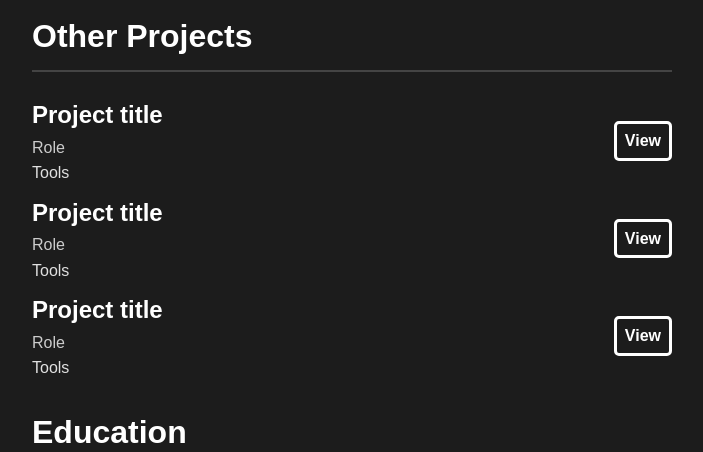
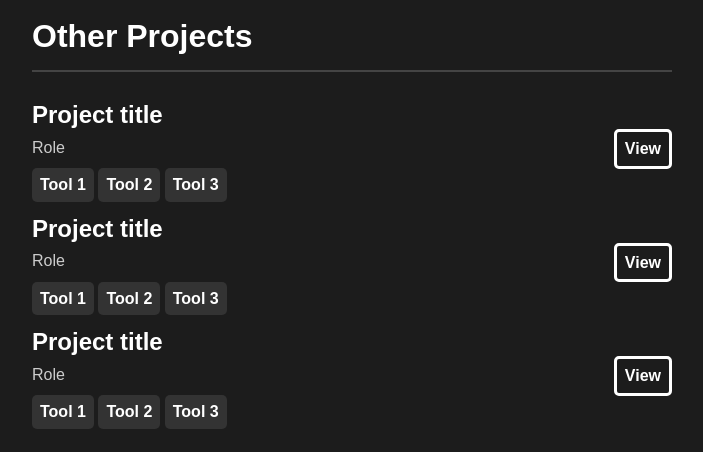
Before and after one commit to KucingMaboek/kucingmaboek.github.io, a website built with webpack: page index.html in a window 1280 px wide. Shown: the part 1440-1892 px from the top of the page, without its empty margins (288-991 px from the left). Built offline with nearby package versions, Linux system fonts and the light colour scheme.

Commit message:
create tool tag

```diff
--- a/css/style.css
+++ b/css/style.css
@@ -267,6 +267,7 @@ h2 {
 .other-projects-role {
   color: #ccc;
   margin: 0;
+  padding-bottom: 8px;
   overflow: hidden;
   text-overflow: ellipsis;
   display: -webkit-box;
@@ -276,13 +277,16 @@ h2 {
 }
 
 .other-projects-tools {
-  margin: 0;
-  overflow: hidden;
-  text-overflow: ellipsis;
-  display: -webkit-box;
-  -webkit-line-clamp: 1;
-  line-clamp: 1;
-  -webkit-box-orient: vertical;
+  display: inline-block;
+  padding: 4px 8px;
+  font-size: 16px;
+  color: #fff;
+  background-color: #333;
+  border-radius: 5px;
+  text-align: center;
+  font-weight: bold;
+  cursor: default;
+  white-space: nowrap;
 }
 
 .other-projects-button-container {
--- a/index.html
+++ b/index.html
@@ -212,7 +212,11 @@
           <div class="other-projects-info">
             <h3 class="other-projects-title">Project title</h3>
             <p class="other-projects-role">Role</p>
-            <p class="other-projects-tools">Tools</p>
+            <div>
+              <span class="other-projects-tools">Tool 1</span>
+              <span class="other-projects-tools">Tool 2</span>
+              <span class="other-projects-tools">Tool 3</span>
+            </div>
           </div>
           <div class="other-projects-button-container">
             <a href="under_construction.html" target="_blank"
@@ -223,7 +227,11 @@
           <div class="other-projects-info">
             <h3 class="other-projects-title">Project title</h3>
             <p class="other-projects-role">Role</p>
-            <p class="other-projects-tools">Tools</p>
+            <div>
+              <span class="other-projects-tools">Tool 1</span>
+              <span class="other-projects-tools">Tool 2</span>
+              <span class="other-projects-tools">Tool 3</span>
+            </div>
           </div>
           <div class="other-projects-button-container">
             <a href="under_construction.html" target="_blank"
@@ -234,7 +242,11 @@
           <div class="other-projects-info">
             <h3 class="other-projects-title">Project title</h3>
             <p class="other-projects-role">Role</p>
-            <p class="other-projects-tools">Tools</p>
+            <div>
+              <span class="other-projects-tools">Tool 1</span>
+              <span class="other-projects-tools">Tool 2</span>
+              <span class="other-projects-tools">Tool 3</span>
+            </div>
           </div>
           <div class="other-projects-button-container">
             <a href="under_construction.html" target="_blank"
```
Lines whose indentation alone changed are shown as unchanged.
